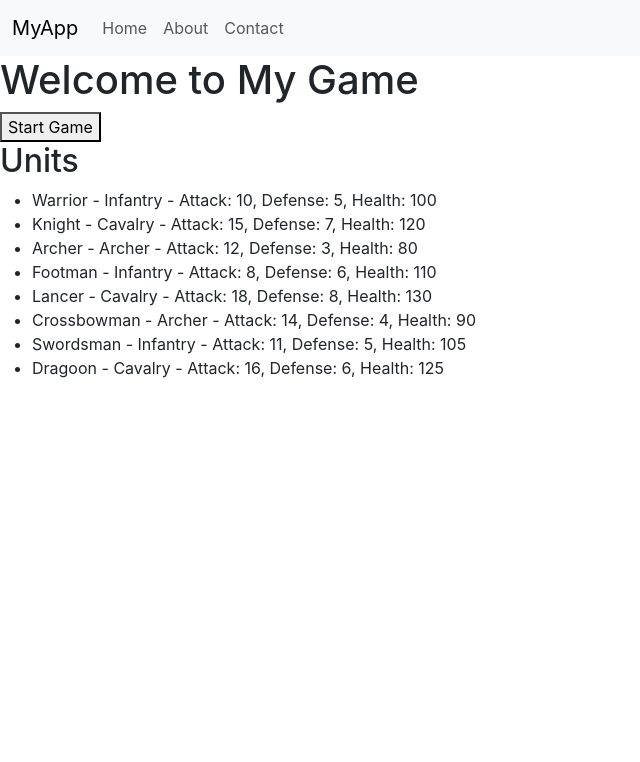
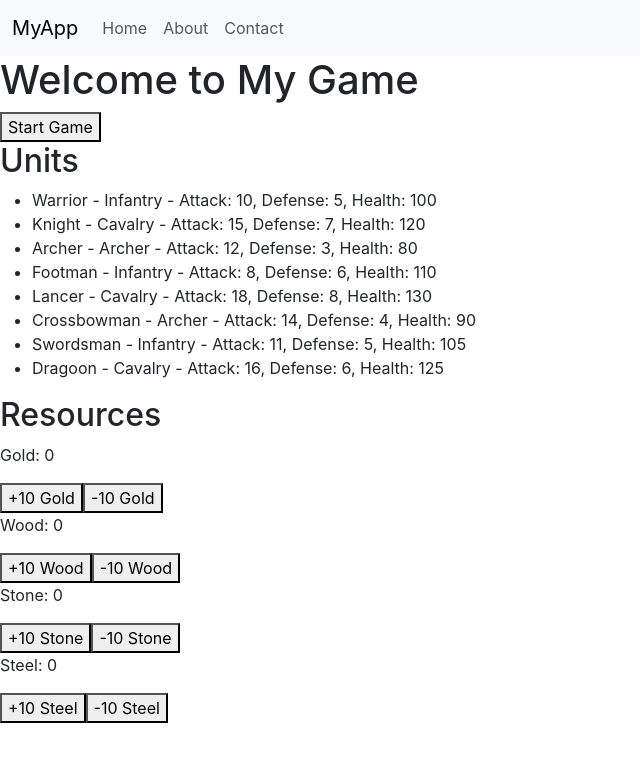
Before and after one commit to AchillesGit/ClashReact, a React (Create React App) app: page / in a window 1280 px wide. Shown: the top 762 px of the page, without its empty margins (0-640 px from the left). Built offline with nearby package versions, Linux system fonts and the light colour scheme.

Commit message:
Add resources

```diff
--- /dev/null
+++ b/src/components/ResourceComponent.tsx
@@ -0,0 +1,46 @@
+import React from "react";
+import { useSelector, useDispatch } from "react-redux";
+import { RootState, AppDispatch } from "../store";
+import {
+  incrementGold,
+  decrementGold,
+  incrementWood,
+  decrementWood,
+  incrementStone,
+  decrementStone,
+  incrementSteel,
+  decrementSteel,
+} from "../store/resourceSlice";
+
+const ResourceComponent: React.FC = () => {
+  const resources = useSelector((state: RootState) => state.resources);
+  const dispatch = useDispatch<AppDispatch>();
+
+  return (
+    <div>
+      <h2>Resources</h2>
+      <div>
+        <p>Gold: {resources.gold}</p>
+        <button onClick={() => dispatch(incrementGold(10))}>+10 Gold</button>
+        <button onClick={() => dispatch(decrementGold(10))}>-10 Gold</button>
+      </div>
+      <div>
+        <p>Wood: {resources.wood}</p>
+        <button onClick={() => dispatch(incrementWood(10))}>+10 Wood</button>
+        <button onClick={() => dispatch(decrementWood(10))}>-10 Wood</button>
+      </div>
+      <div>
+        <p>Stone: {resources.stone}</p>
+        <button onClick={() => dispatch(incrementStone(10))}>+10 Stone</button>
+        <button onClick={() => dispatch(decrementStone(10))}>-10 Stone</button>
+      </div>
+      <div>
+        <p>Steel: {resources.steel}</p>
+        <button onClick={() => dispatch(incrementSteel(10))}>+10 Steel</button>
+        <button onClick={() => dispatch(decrementSteel(10))}>-10 Steel</button>
+      </div>
+    </div>
+  );
+};
+
+export default ResourceComponent;
--- a/src/pages/HomePage.tsx
+++ b/src/pages/HomePage.tsx
@@ -5,6 +5,7 @@ import { AppDispatch, RootState } from "../store";
 
 import { fetchUnits } from "../store/unitSlice";
 import UnitList from "../components/UnitList";
+import ResourceComponent from "../components/ResourceComponent";
 
 const HomePage: React.FC = () => {
   const dispatch = useDispatch<AppDispatch>();
@@ -22,6 +23,9 @@ const HomePage: React.FC = () => {
         <h2>Units</h2>
         <UnitList units={units} />
       </div>
+      <div>
+        <ResourceComponent />
+      </div>
     </div>
   );
 };
--- a/src/services/api.ts
+++ /dev/null
@@ -1,4 +0,0 @@
-// Füge eine Export-Anweisung hinzu, um die Datei als Modul zu behandeln
-export const fetchData = async () => {
-  // Deine API-Logik hier
-};
--- /dev/null
+++ b/src/store/resourceSlice.ts
@@ -0,0 +1,59 @@
+import { createSlice, PayloadAction } from "@reduxjs/toolkit";
+
+interface ResourceState {
+  gold: number;
+  wood: number;
+  stone: number;
+  steel: number;
+}
+
+const initialState: ResourceState = {
+  gold: 0,
+  wood: 0,
+  stone: 0,
+  steel: 0,
+};
+
+const resourceSlice = createSlice({
+  name: "resources",
+  initialState,
+  reducers: {
+    incrementGold: (state, action: PayloadAction<number>) => {
+      state.gold += action.payload;
+    },
+    decrementGold: (state, action: PayloadAction<number>) => {
+      state.gold -= action.payload;
+    },
+    incrementWood: (state, action: PayloadAction<number>) => {
+      state.wood += action.payload;
+    },
+    decrementWood: (state, action: PayloadAction<number>) => {
+      state.wood -= action.payload;
+    },
+    incrementStone: (state, action: PayloadAction<number>) => {
+      state.stone += action.payload;
+    },
+    decrementStone: (state, action: PayloadAction<number>) => {
+      state.stone -= action.payload;
+    },
+    incrementSteel: (state, action: PayloadAction<number>) => {
+      state.steel += action.payload;
+    },
+    decrementSteel: (state, action: PayloadAction<number>) => {
+      state.steel -= action.payload;
+    },
+  },
+});
+
+export const {
+  incrementGold,
+  decrementGold,
+  incrementWood,
+  decrementWood,
+  incrementStone,
+  decrementStone,
+  incrementSteel,
+  decrementSteel,
+} = resourceSlice.actions;
+
+export default resourceSlice.reducer;
--- a/src/store/rootReducer.ts
+++ b/src/store/rootReducer.ts
@@ -1,8 +1,10 @@
 import { combineReducers } from "@reduxjs/toolkit";
 import unitReducer from "./unitSlice";
+import resourceReducer from "./resourceSlice";
 
 const rootReducer = combineReducers({
   units: unitReducer,
+  resources: resourceReducer,
 });
 
 export default rootReducer;
```
